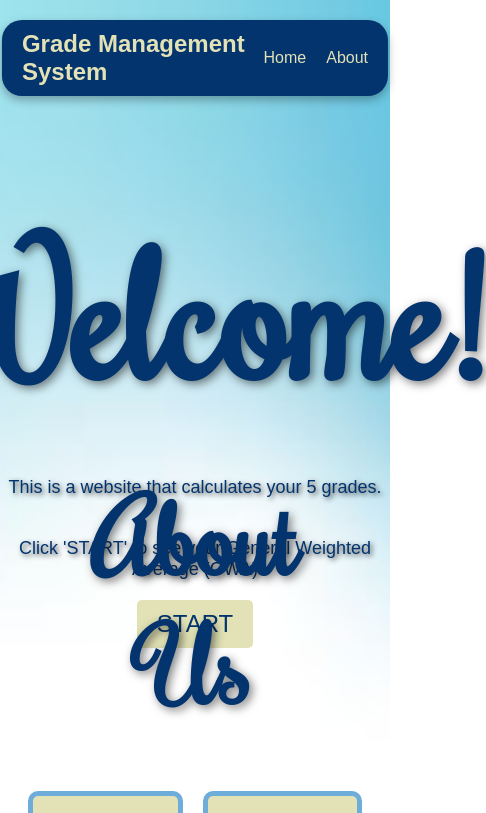
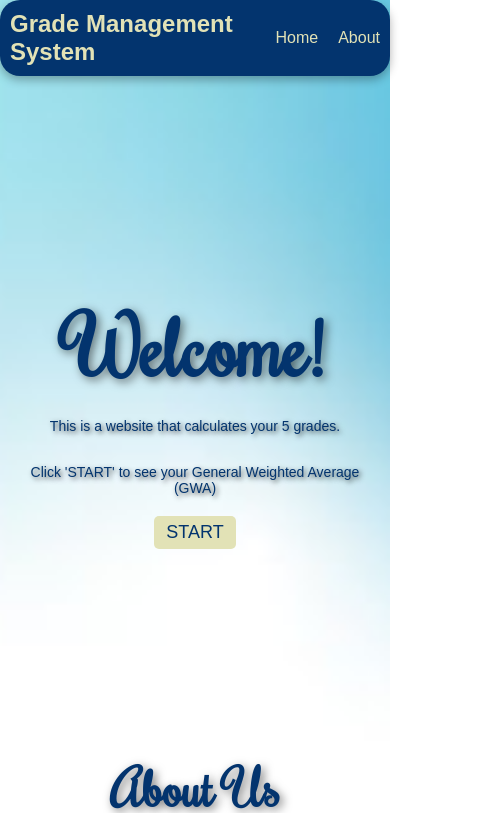
Before and after one commit to haez0/AWD-Seatwork-1-6-EH-25, a plain HTML site: page index.html in a window 390 px wide. Shown: the top 813 px of the page, 486 px wide, since content can reach past the window. Drawn offline with Linux system fonts and the light colour scheme.

Commit message:
Fix: add responsive styles for header, welcome text, and footer in style.css

```diff
--- a/assets/css/style.css
+++ b/assets/css/style.css
@@ -75,7 +75,6 @@ header {
 .nav-links {
   display: flex;
   gap: 20px;
-
 }
 
 .nav-links a {
@@ -161,3 +160,90 @@ footer {
   justify-content: center;
   gap: 20px;
 }
+
+
+@media (max-width: 768px) {
+  header {
+    padding: 10px;
+    width: 100%;
+    left: 0;
+    transform: none;
+    top: 0;
+  }
+
+  .welcome-text {
+    font-size: 120px;
+  }
+
+  .welcome-info {
+    font-size: 16px;
+    margin-top: 30px;
+  }
+
+  .gwa-text {
+    font-size: 16px;
+    margin-top: 30px;
+  }
+
+  .start-button {
+    font-size: 20px;
+    padding: 8px 16px;
+  }
+
+  .main-section {
+    font-size: 24px;
+    padding: 20px;
+  }
+
+  .about-container {
+    flex-direction: column;
+    align-items: center;
+  }
+
+  .about-left, .about-right {
+    width: 100%;
+    margin-bottom: 20px;
+  }
+
+  footer {
+    font-size: 14px;
+  }
+}
+
+/* For screens smaller than 480px (mobile phones) */
+@media (max-width: 480px) {
+  .welcome-text {
+    font-size: 80px;
+  }
+
+  .welcome-info {
+    font-size: 14px;
+    margin-top: 20px;
+  }
+
+  .gwa-text {
+    font-size: 14px;
+  }
+
+  .start-button {
+    font-size: 18px;
+    padding: 6px 12px;
+  }
+
+  .main-section {
+    font-size: 20px;
+  }
+
+  .about-title {
+    font-size: 50px;
+  }
+
+  .about-left, .about-right {
+    width: 100%;
+    font-size: 16px;
+  }
+
+  footer {
+    font-size: 12px;
+  }
+}
```
